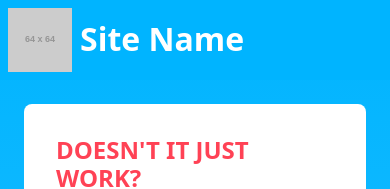
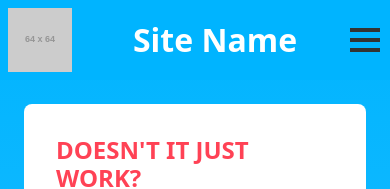
Before and after one commit to djferg/C4Prog-WT-Port, a plain HTML site: page phase-3/index.html in a window 390 px wide. Shown: the top 189 px of the page. Drawn offline with Linux system fonts and the light colour scheme; placeholder pictures from the web are drawn by us.

Commit message:
feat: mobile site layout - implement hamburger placeholder

```diff
--- a/phase-3/assets/css/style.css
+++ b/phase-3/assets/css/style.css
@@ -20,10 +20,37 @@ body > header {
     width: 100%;
 }
 
+.hamburger {
+    width: 30px;
+    height: 4px;
+    background-color: #333;
+    position: relative;
+    margin-right: 10px;
+    cursor: pointer;
+}
+
+.hamburger:before,
+.hamburger:after {
+    content: "";
+    position: absolute;
+    width: 100%;
+    height: 4px;
+    background-color: #333;
+    left: 0;
+}
+
+.hamburger:before {
+    top: -10px;
+}
+
+.hamburger:after {
+    bottom: -10px;
+}
+
 header div{
     display: flex;
-    flex-direction: row-reverse;
-    justify-content: start;
+    justify-content: space-between;
+    align-items: center;
     color: #fff;
 }
 
@@ -94,6 +121,14 @@ body > footer a:link, a:visited{
             "footer footer footer footer";
     }
 
+    header div{
+        justify-content: flex-start;
+    }
+
+    .hamburger {
+        display: none;
+    }
+
     header nav ul {
         display: flex;
         flex-direction: row;
--- a/phase-3/index.html
+++ b/phase-3/index.html
@@ -9,8 +9,9 @@
 <body>
 <header>
     <div>
+        <img src="https://placehold.co/64?text=logo" alt="Logo">
         <h1>Site Name</h1>
-        <img src="https://placehold.co/64?text=logo" alt="Logo">
+        <div class="hamburger"></div>
     </div>
     <nav>
         <ul>
```
